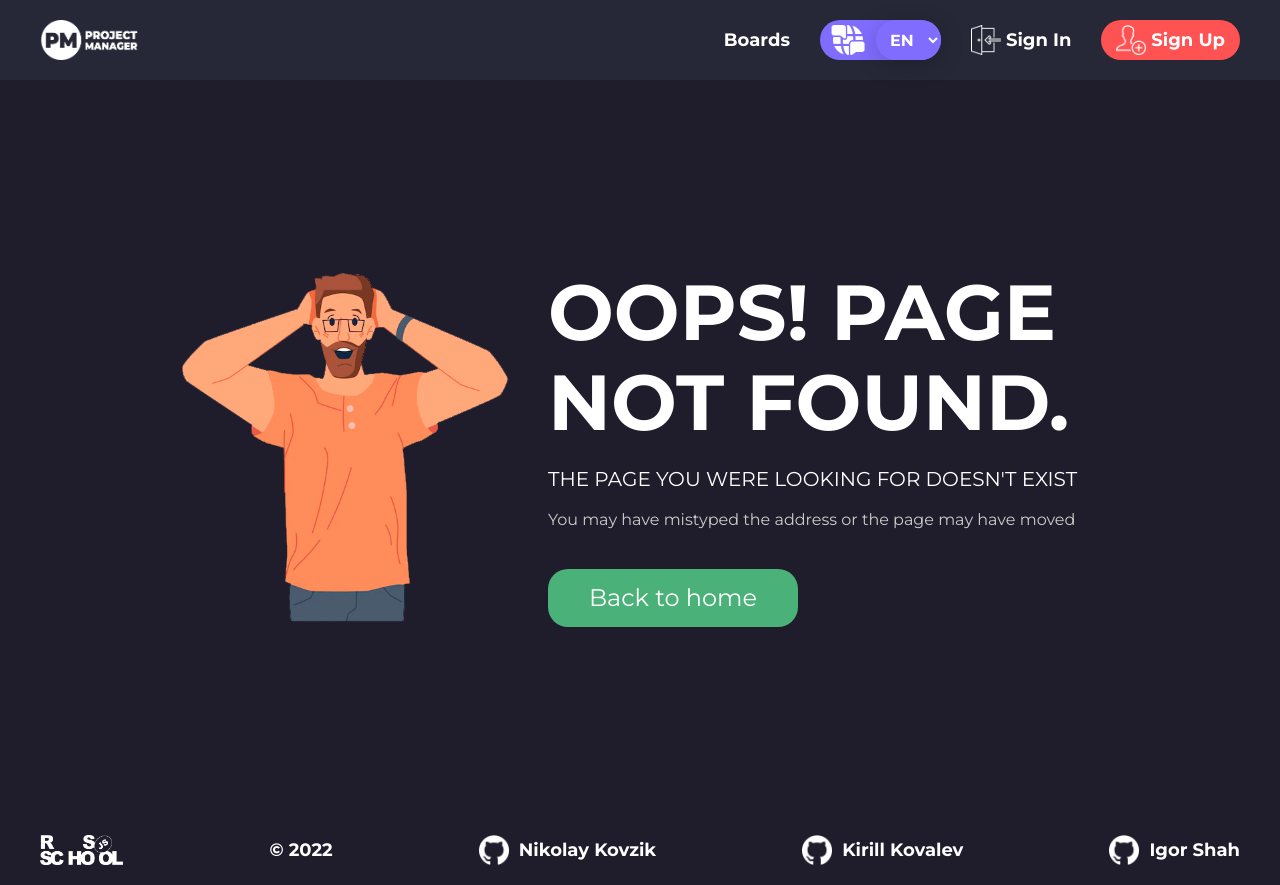
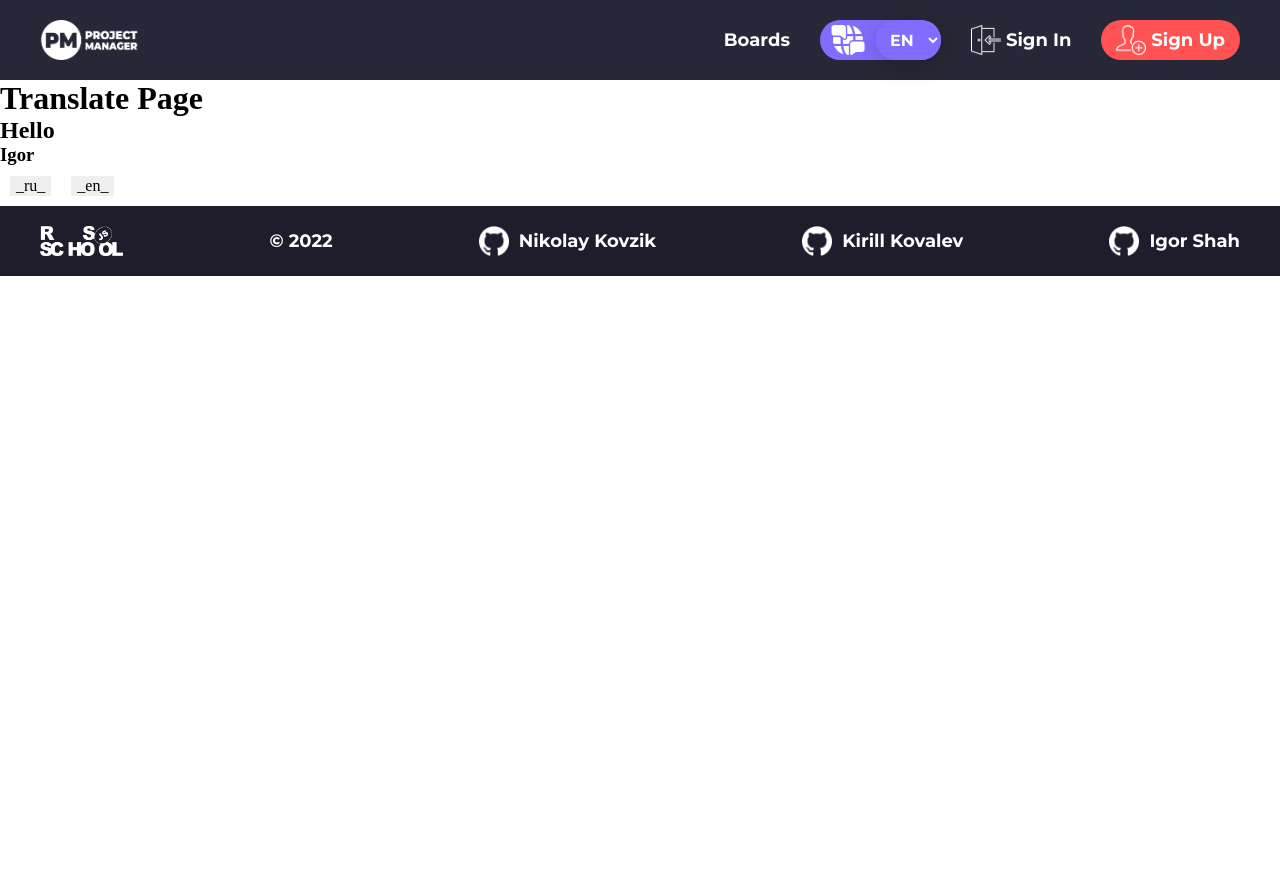
Before and after one commit to NikolayKovzik/project-management-app, a React (Create React App) app: page /#/testtr in a window 1280 px wide. After the commit the page ends 800 px from the top, so only its background shows below. Built offline with nearby package versions, Linux system fonts and the light colour scheme.

Commit message:
feat: add translates, add change lang function

```diff
--- a/src/App.tsx
+++ b/src/App.tsx
@@ -6,8 +6,11 @@ import HomePage from 'pages/HomePage/HomePage';
 import NotfoundPage from 'pages/NotFoundPage/NotFoundPage';
 import LoginPage from 'pages/SignInPage/SignInPage';
 import SignUpPage from 'pages/SignUpPage/SignUpPage';
+import TestTranslate from 'TestTranslate';
 
 import Layout from 'components/Layout/Layout';
+
+import './i18n';
 
 import './App.css';
 import './styles/normalize.css';
@@ -20,6 +23,7 @@ function App(): ReactElement {
         <Route index element={<HomePage />} />
 
         {/* <Route path="boards" element={<BoardsPage />} /> */}
+        <Route path="testtr" element={<TestTranslate />} />
         <Route path="signin" element={<LoginPage />} />
         <Route path="signup" element={<SignUpPage />} />
         <Route
--- /dev/null
+++ b/src/TestTranslate.tsx
@@ -0,0 +1,30 @@
+import React, { ReactElement } from 'react';
+import { useTranslation } from 'react-i18next';
+import i18n from 'i18next';
+
+function TestTranslate(): ReactElement {
+  const { t } = useTranslation();
+  function changeLang(lang: string): void {
+    i18n.changeLanguage(lang);
+  }
+  return (
+    <>
+      <h1>Translate Page</h1>
+      <h2>{t('welcome')}</h2>
+      <h3>{t('obj.name')}</h3>
+      <button
+        type="button"
+        style={{ margin: '10px' }}
+        className="m-1"
+        onClick={(): void => changeLang('ru')}
+      >
+        _ru_
+      </button>
+      <button type="button" style={{ margin: '10px' }} onClick={(): void => changeLang('en')}>
+        _en_
+      </button>
+    </>
+  );
+}
+
+export default TestTranslate;
--- a/src/i18n/index.ts
+++ b/src/i18n/index.ts
@@ -1,19 +1,17 @@
 import { initReactI18next } from 'react-i18next';
 import i18n from 'i18next';
 
+import en_json from './locates/en/translation.json';
+import ru_json from './locates/ru/translation.json';
 // the translations
 // (tip move them in a JSON file and import them,
 // or even better, manage them separated from your code: https://react.i18next.com/guides/multiple-translation-files)
 const resources = {
   en: {
-    translation: {
-      'Welcome to React': 'Welcome to React and react-i18next',
-    },
+    translation: en_json,
   },
   ru: {
-    translation: {
-      'Welcome to React': 'Даров',
-    },
+    translation: ru_json,
   },
 };
 
--- /dev/null
+++ b/src/i18n/locates/en/translation.json
@@ -0,0 +1,7 @@
+{
+    "welcome": "Hello",
+    "obj":{
+        "name":"Igor"
+    }
+
+}
--- /dev/null
+++ b/src/i18n/locates/ru/translation.json
@@ -0,0 +1,6 @@
+{
+    "welcome": "Даров",
+    "obj":{
+        "name":"Игорь"
+    }
+}
--- a/tsconfig.json
+++ b/tsconfig.json
@@ -22,5 +22,5 @@
     "resolveJsonModule": true
   },
   "include": ["./src/**/*", "styled.d.ts"],
-  "exclude": ["./node__modules", "./public"]
+  "exclude": ["./node__modules", "./public"],
 }
```
